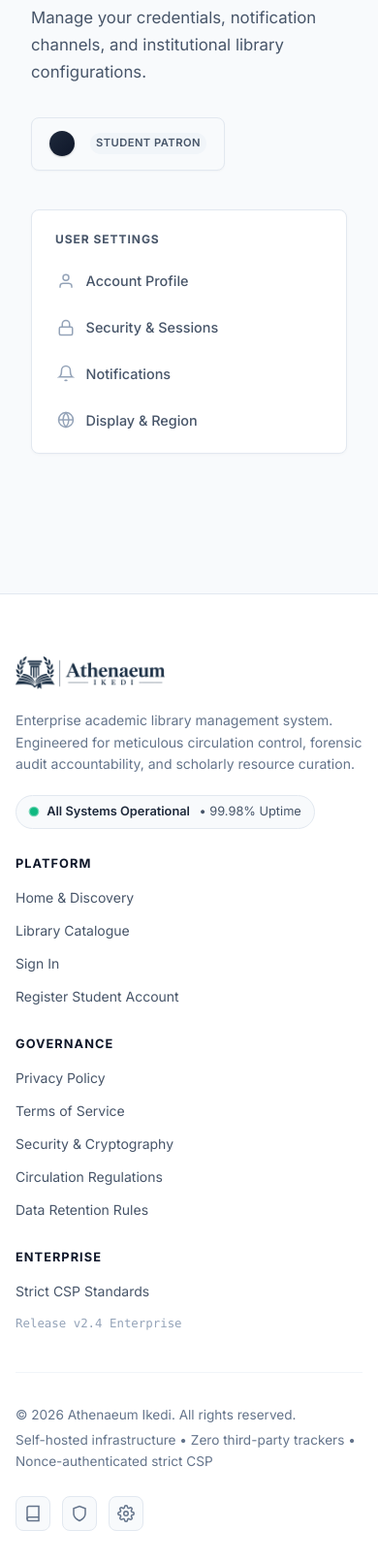
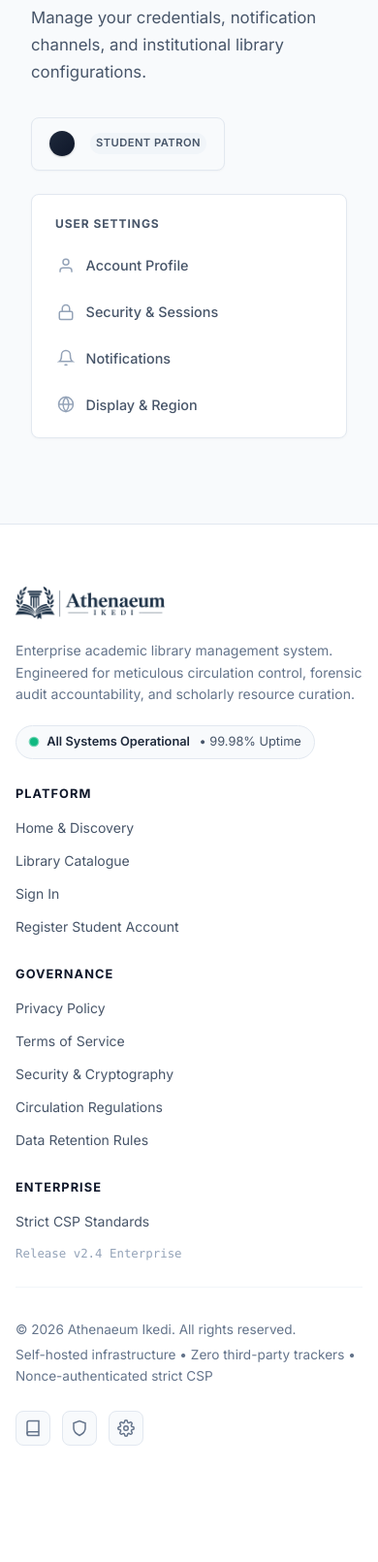
Before and after one commit to Ikedi-21/Athenaeum-Ikedi, a Django app: template templates/accounts/settings.html in a window 390 px wide. Shown: the part 216-1827 px from the top of the page at 97% size. After the commit the page ends 1707 px from the top, so only its background shows below. Run offline with Django 5.2, Linux system fonts and the light colour scheme; the template is opened without the code that fills it, so the values that code supplies are empty.

Commit message:
Swap header and footer logo in dark mode; tighten mobile layout spacing

```diff
--- a/static/css/base.css
+++ b/static/css/base.css
@@ -74,6 +74,18 @@
   --duration: 0.2s;
 }
 
+@media (max-width: 640px) {
+  :root {
+    --section-gap: 1.5rem;
+    --card-pad: 1rem;
+    --card-pad-sm: 0.75rem;
+    --container-pad: 1rem;
+    --space-8: 20px;
+    --space-10: 24px;
+    --space-12: 32px;
+  }
+}
+
 *,
 *::before,
 *::after {
@@ -219,6 +231,10 @@ img {
   height: 38px;
   width: auto;
   transition: opacity 0.2s ease;
+}
+
+.site-header__logo--dark {
+  display: none;
 }
 
 .site-header__logo:hover {
@@ -1879,6 +1895,10 @@ a.button + a.button {
   width: auto;
 }
 
+.footer-logo--dark {
+  display: none;
+}
+
 .footer-tagline {
   color: #64748b;
   font-size: 0.875rem;
@@ -3342,6 +3362,16 @@ html[data-theme="dark"] .site-header {
   background: rgba(12, 18, 33, 0.92);
   border-bottom-color: var(--line);
   box-shadow: 0 1px 4px rgba(0, 0, 0, 0.4);
+}
+
+html[data-theme="dark"] .site-header__logo--light,
+html[data-theme="dark"] .footer-logo--light {
+  display: none;
+}
+
+html[data-theme="dark"] .site-header__logo--dark,
+html[data-theme="dark"] .footer-logo--dark {
+  display: block;
 }
 
 html[data-theme="dark"] .nav-link {
--- a/templates/base.html
+++ b/templates/base.html
@@ -55,7 +55,8 @@
     <header class="site-header">
       <div class="container site-header__inner">
         <a class="site-header__brand" href="{% url 'home' %}">
-          <img src="{% static 'images/logo-horizontal.png' %}" alt="Athenaeum Ikedi" height="38" class="site-header__logo">
+          <img src="{% static 'images/logo-horizontal.png' %}" alt="Athenaeum Ikedi" height="38" class="site-header__logo site-header__logo--light">
+          <img src="{% static 'images/logo-dark.png' %}" alt="Athenaeum Ikedi" height="38" class="site-header__logo site-header__logo--dark">
         </a>
 
         <button class="site-header__toggle" id="nav-toggle" aria-label="Toggle navigation" aria-expanded="false" aria-controls="site-nav">
--- a/templates/includes/footer.html
+++ b/templates/includes/footer.html
@@ -5,7 +5,8 @@
       <!-- Col 1: Brand & Status -->
       <div class="footer-col footer-col--brand">
         <a class="footer-brand" href="{% url 'home' %}">
-          <img src="{% static 'images/logo-horizontal.png' %}" alt="Athenaeum Ikedi" height="34" class="footer-logo">
+          <img src="{% static 'images/logo-horizontal.png' %}" alt="Athenaeum Ikedi" height="34" class="footer-logo footer-logo--light">
+          <img src="{% static 'images/logo-dark.png' %}" alt="Athenaeum Ikedi" height="34" class="footer-logo footer-logo--dark">
         </a>
         <p class="footer-tagline">
           Enterprise academic library management system. Engineered for meticulous circulation control, forensic audit accountability, and scholarly resource curation.
```
Also changed, not shown: static/images/logo-dark.png (added).
